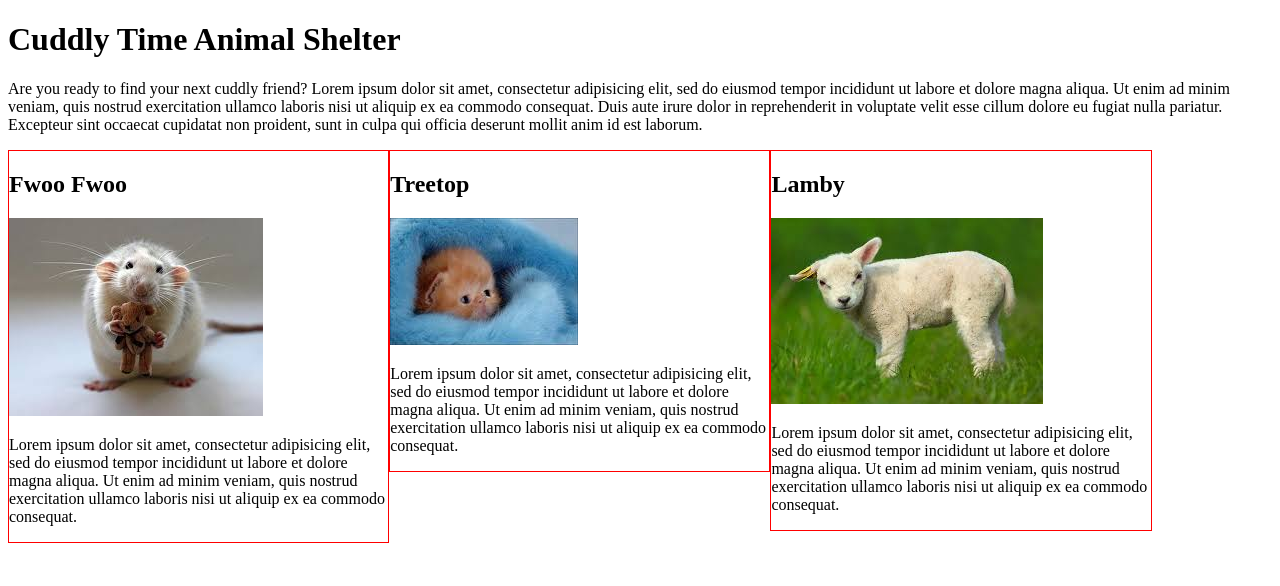
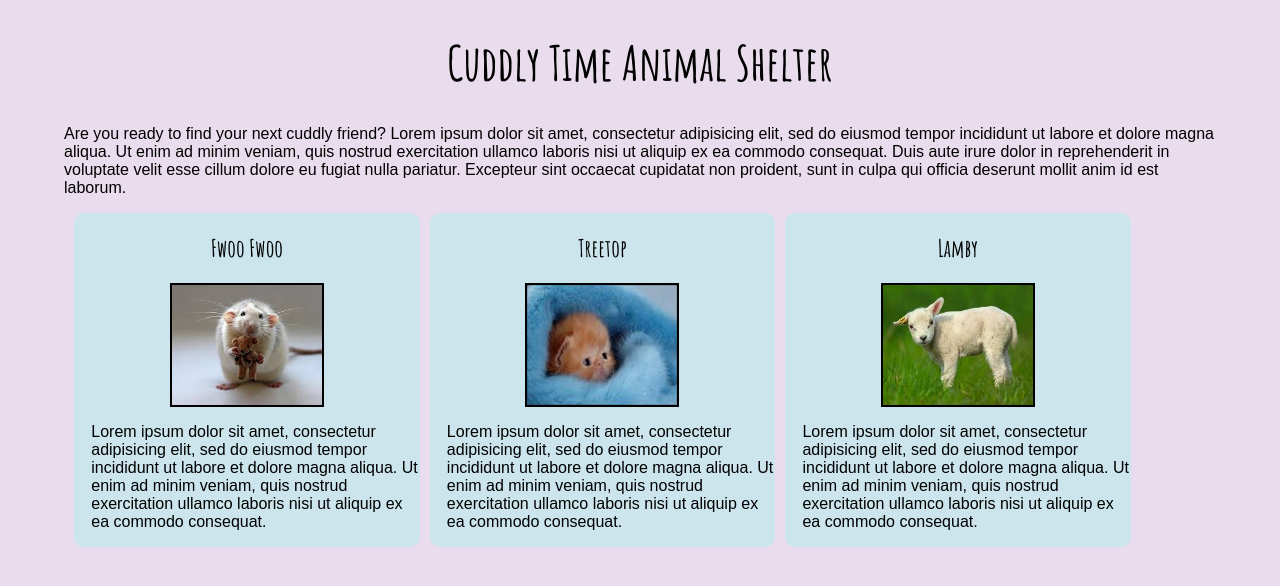
Before and after one commit to stephr3/animal-shelter, a plain HTML site: page index.html in a window 1280 px wide. Drawn offline with Linux system fonts and the light colour scheme.

Commit message:
add colors, fonts, and borders

```diff
--- a/css/styles.css
+++ b/css/styles.css
@@ -1,5 +1,39 @@
+body{
+  font-family: sans-serif;
+  max-width: 90%;
+  margin: auto;
+  background-color: #E9DDED;
+}
+
+h1, h2 {
+  text-align: center;
+  font-family: 'Amatic SC', cursive;
+}
+
+h1 {
+  font-size: 3em;
+}
+
+h2 {
+  font-size: 1.5em;
+}
+
 .column {
   float:left;
-  border: solid 1px red;
   max-width: 30%;
+  background-color: #CCE5ED;
+  margin-left: 10px;
+  border-radius: 10px;
 }
+
+.column img {
+  width: 150px;
+  height: 120px;
+  display: block;
+  margin:auto;
+  border: solid 2px black;
+}
+
+.column p {
+  padding-left: 5%;
+}
--- a/index.html
+++ b/index.html
@@ -4,6 +4,7 @@
     <meta charset="utf-8">
     <title>Animal Shelter</title>
     <link rel="stylesheet" href="css/styles.css">
+    <link href='https://fonts.googleapis.com/css?family=Amatic+SC:400,700' rel='stylesheet' type='text/css'>
   </head>
   <body>
     <h1>Cuddly Time Animal Shelter</h1>
```
